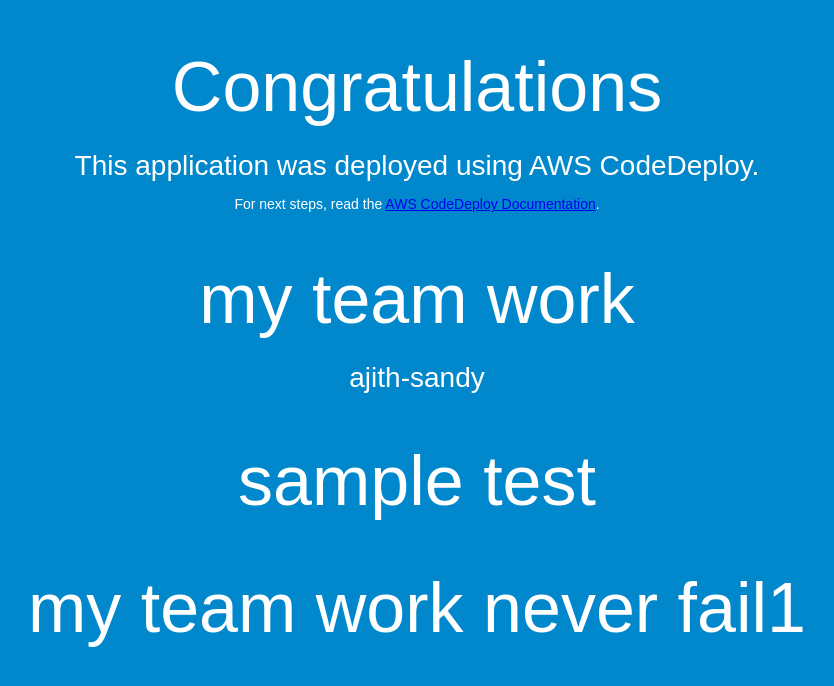
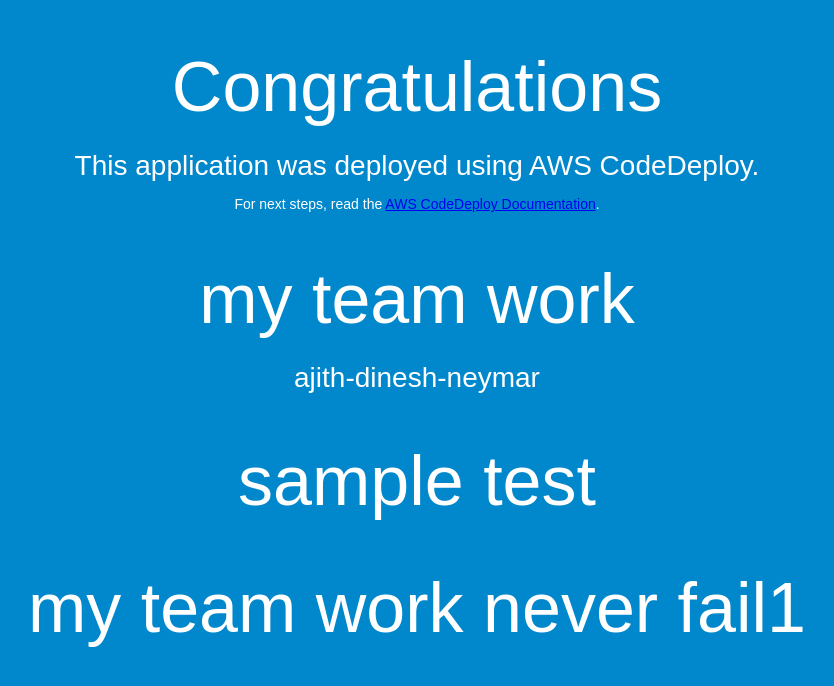
Before and after one commit to dineshharry/vini, a plain HTML site: page index.html in a window 1280 px wide. Shown: the whole page, without its empty margins (223-1057 px from the left). Drawn offline with Linux system fonts and the light colour scheme.

Commit message:
Update index.html

```diff
--- a/index.html
+++ b/index.html
@@ -30,7 +30,7 @@
     <h2>This application was deployed using AWS CodeDeploy.</h2>
     <p>For next steps, read the <a href="http://aws.amazon.com/documentation/codedeploy">AWS CodeDeploy Documentation</a>.</p>
     <h1> my team work </h1>
-    <h2> ajith-sandy</h2>
+    <h2> ajith-dinesh-neymar</h2>
     <h1> sample test</h1>
     <h1> my team work never fail1 </h1>
   </div>
```
